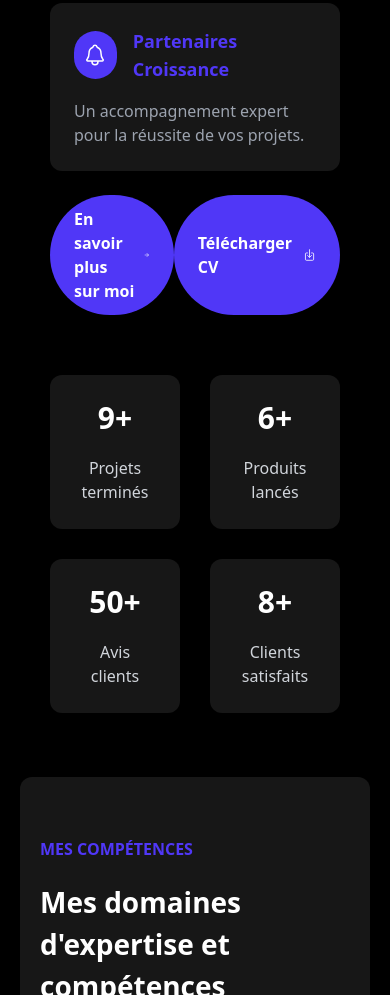
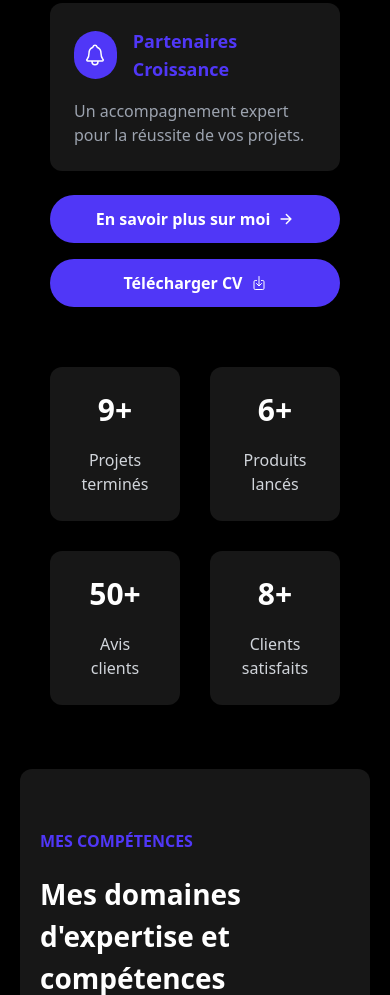
Before and after one commit to Armel200/port_folio, a website: page index.html in a window 390 px wide. Shown: the part 2868-3863 px from the top of the page. Drawn offline with nearby package versions, Linux system fonts and the light colour scheme.

Commit message:
responsive

```diff
--- a/index.html
+++ b/index.html
@@ -446,21 +446,21 @@
         </div>
       </div>
 
-     <div class="scroll-fade flex justify-between opacity-0 translate-y-10 transition-all duration-700 ease-out">
+    <div class="scroll-fade flex flex-col sm:flex-row justify-center sm:justify-between gap-4 opacity-0 translate-y-10 transition-all duration-700 ease-out">
 
-    <!-- Lien "En savoir plus" (inchangé) -->
-    <a href="./resume.html" class="flex items-center justify-center gap-2 bg-[#5037F7] hover:bg-[#3f29d1] text-white font-bold px-6 py-3 rounded-full transition-all duration-300">
+    <!-- Lien "En savoir plus" -->
+    <a href="./resume.html"
+       class="w-full sm:w-auto flex items-center justify-center gap-2 bg-[#5037F7] hover:bg-[#3f29d1] text-white font-bold px-6 py-3 rounded-full transition-all duration-300">
         <span class="translate" data-fr="En savoir plus sur moi" data-en="Read More about me">
             En savoir plus sur moi
         </span>
         <ion-icon name="arrow-forward-outline"></ion-icon>
     </a>
 
-    <!-- Bouton de téléchargement transformé en lien -->
+    <!-- Bouton de téléchargement -->
     <a href="./src/assets/images/CV_Armel_Demanou.pdf"
        download="CV_Armel_Demanou.pdf"
-       class="scroll-fade flex items-center justify-center gap-2 bg-[#5037F7] hover:bg-[#3f29d1] text-white font-bold px-6 py-3 rounded-full transition-all duration-300">
-
+       class="w-full sm:w-auto flex items-center justify-center gap-2 bg-[#5037F7] hover:bg-[#3f29d1] text-white font-bold px-6 py-3 rounded-full transition-all duration-300">
         <span>Télécharger CV</span>
         <ion-icon name="download-outline"></ion-icon>
     </a>
```
